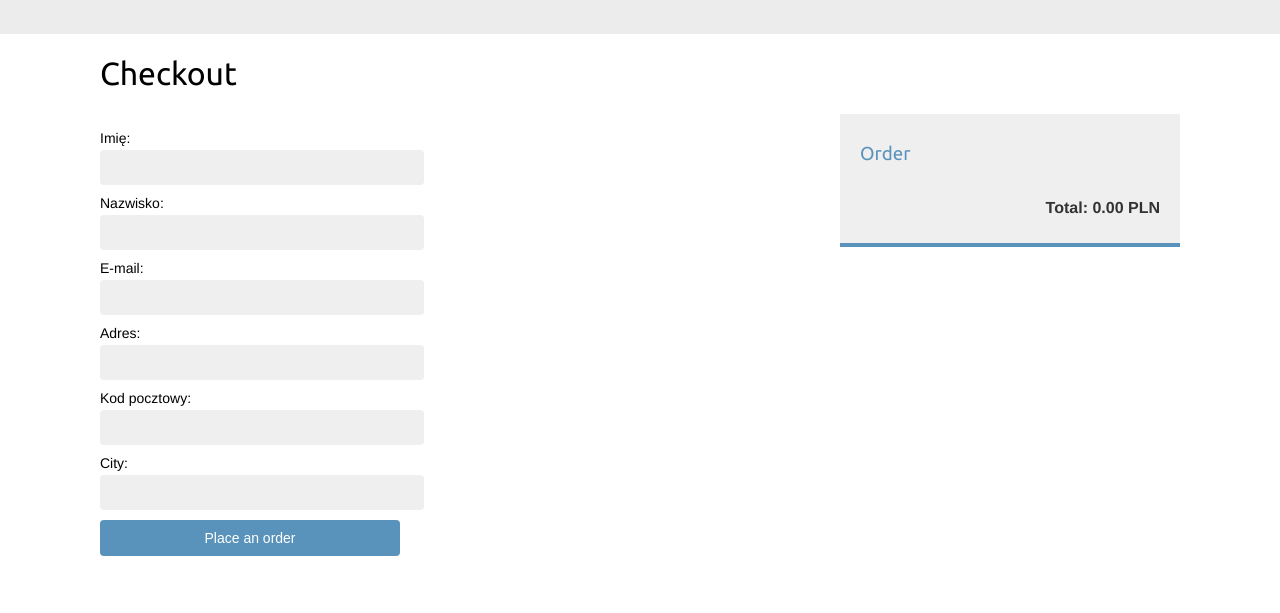
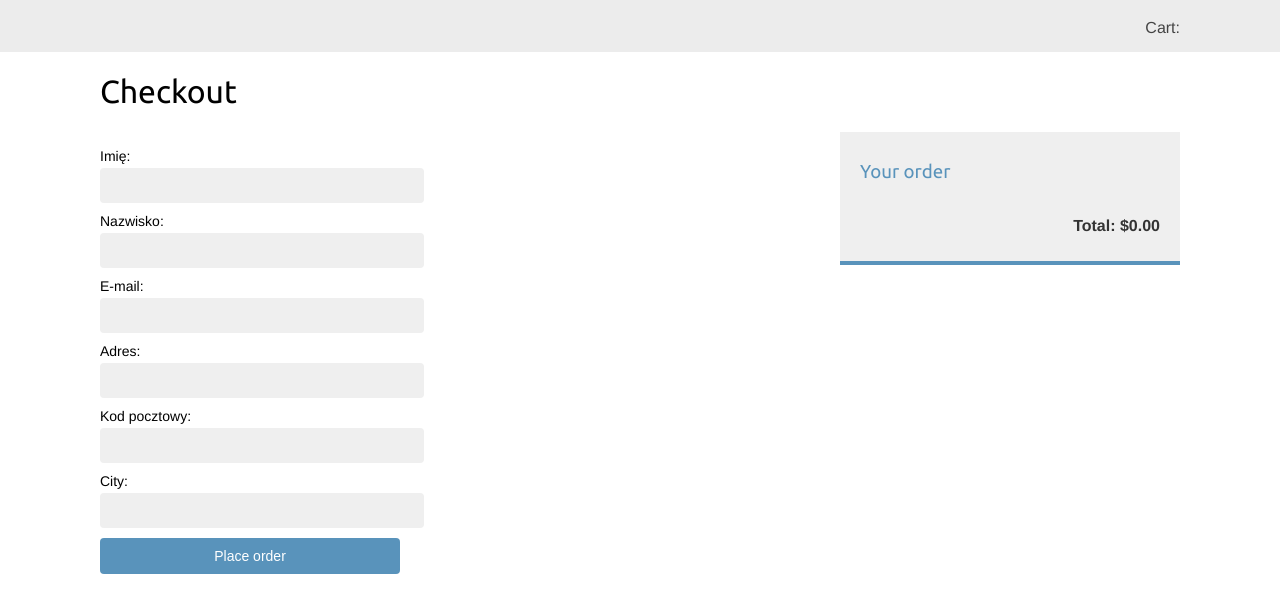
Before and after one commit to p-karmelita/myshop, a Django app: template orders/templates/orders/order/create.html in a window 1280 px wide. Shown: the part 46-659 px from the top of the page. Run offline with Django 4.2, Linux system fonts and the light colour scheme; the template is opened without the code that fills it: values that come from a table or form of the project are taken from there, others are empty; tables that the repository leaves empty hold one stand-in row (values such as "Sample post"); parts of the project's set-up code (start-up, migrations or seed data) failed here and were passed over.

Commit message:
translate templates

```diff
--- a/orders/templates/orders/order/create.html
+++ b/orders/templates/orders/order/create.html
@@ -1,32 +1,35 @@
 {% extends "shop/base.html" %}
+{% load i18n %}
+
 {% block title %}
-Checkout
+  {% trans "Checkout" %}
 {% endblock %}
+
 {% block content %}
-<h1>Checkout</h1>
+  <h1>{% trans "Checkout" %}</h1>
   <div class="order-info">
-    <h3>Order</h3>
+    <h3>{% trans "Your order" %}</h3>
     <ul>
       {% for item in cart %}
         <li>
           {{ item.quantity }}x {{ item.product.name }}
-            <span>${{ item.total_price|floatformat:2 }} PLN</span>
+          <span>${{ item.total_price|floatformat:2 }}</span>
         </li>
       {% endfor %}
       {% if cart.coupon %}
         <li>
-            Coupon "{{ cart.coupon.code }}" ({{ cart.coupon.discount }}% of discount)
-            <span class="neg">-{{ cart.get_discount|floatformat:2 }} PLN</span>
+          {% blocktrans with code=cart.coupon.code discount=cart.coupon.discount %}
+            "{{ code }}" ({{ discount }}% off)
+          {% endblocktrans %}
+          <span class="neg">- ${{ cart.get_discount|floatformat:2 }}</span>
         </li>
       {% endif %}
     </ul>
-    <p>
-        Total: {{ cart.get_total_price_after_discount|floatformat:2 }} PLN
-    </p>
+    <p>{% trans "Total" %}: ${{ cart.get_total_price_after_discount|floatformat:2 }}</p>
   </div>
   <form method="post" class="order-form">
     {{ form.as_p }}
-    <p><input type="submit" value="Place an order"></p>
+    <p><input type="submit" value="{% trans "Place order" %}"></p>
     {% csrf_token %}
   </form>
 {% endblock %}
--- a/shop/templates/shop/base.html
+++ b/shop/templates/shop/base.html
@@ -1,26 +1,30 @@
+{% load i18n %}
 {% load static %}
 <!DOCTYPE html>
 <html>
   <head>
     <meta charset="utf-8" />
-    <title>{% block title %}My shop{% endblock %}</title>
+    <title>{% block title %}{% trans "Mój sklep" %}{% endblock %}</title>
     <link href="{% static "css/base.css" %}" rel="stylesheet">
   </head>
   <body>
     <div id="header">
-      <a href="/" class="logo">My shop</a>
+      <a href="/" class="logo">{% trans "My shop " %}</a>
     </div>
     <div id="subheader">
       <div class="cart">
         {% with total_items=cart|length %}
+            {% trans "Cart" %}:
           {% if total_items > 0 %}
             Your cart:
             <a href="{% url "cart:cart_detail" %}">
-              {{ total_items }} item{{ total_items|pluralize }},
-              ${{ cart.get_total_price }}
+            {% blocktrans with total=cart.get_total_price count items=total_items %}
+                {{ items }} item, {{ total }} PLN
+                {% plural %}
+                {{ items }} items, {{ total }} PLN
+                {% endblocktrans %}
             </a>
-          {% elif not order %}
-            Your cart is empty.
+            {% trans "Cart is empty" %}
           {% endif %}
         {% endwith %}
       </div>
--- a/shop/templates/shop/product/detail.html
+++ b/shop/templates/shop/product/detail.html
@@ -1,4 +1,5 @@
 {% extends "shop/base.html" %}
+{% load i18n %}
 {% load static %}
 
 {% block title %}
@@ -18,13 +19,13 @@
     <form action="{% url "cart:cart_add" product.id %}" method="post">
       {{ cart_product_form }}
       {% csrf_token %}
-      <input type="submit" value="Add to cart">
+      <input type="submit" value="{% trans "Add to cart" %}">
     </form>
     {{ product.description|linebreaks }}
 
     {% if recommended_products %}
       <div class="recommendations">
-        <h3>People who bought this also bought</h3>
+        <h3>{% trans "People who bought this also bought" %}</h3>
         {% for p in recommended_products %}
           <div class="item">
             <a href="{{ p.get_absolute_url }}">
```
Also changed, not shown: shop/templates/shop/product/list.html (+6 -5 lines), locale/en/LC_MESSAGES/django.po, locale/pl/LC_MESSAGES/django.po, orders/locale/en/LC_MESSAGES/django.po, orders/locale/pl/LC_MESSAGES/django.po. Lines whose indentation alone changed are shown as unchanged.
